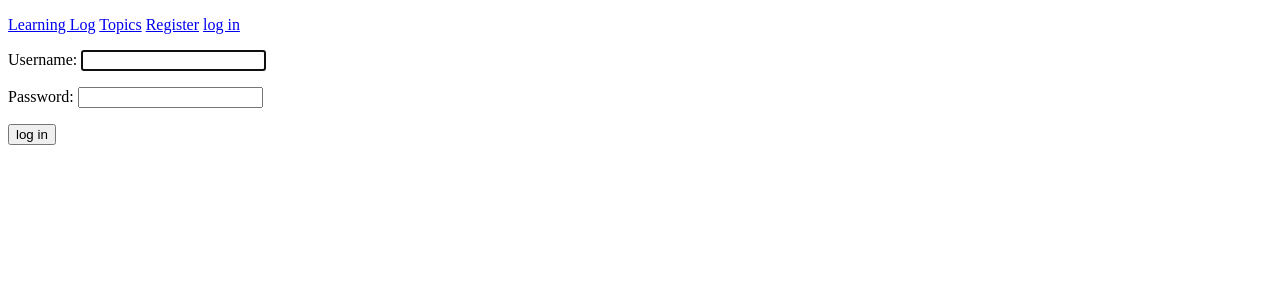
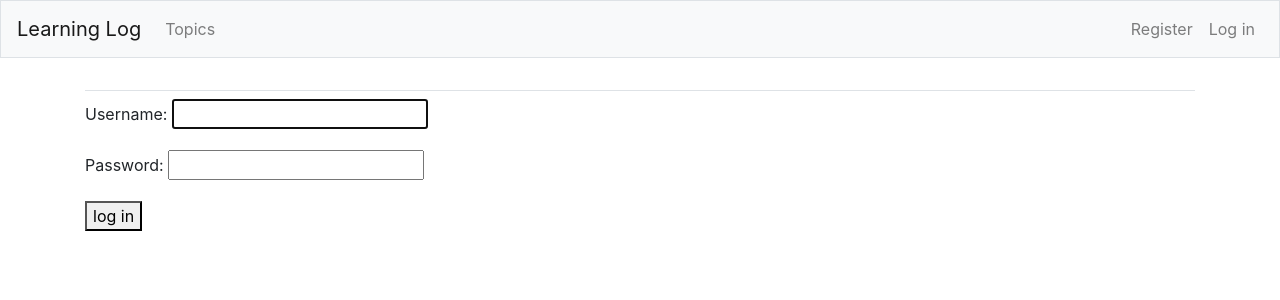
Before and after one commit to dovzhenkoav/learning_log, a Django app: a page that uses learning_log/app_learning_log/templates/site/base.html in a window 1280 px wide. Shown: the top 300 px of the page. Run offline with Django 4.2, Linux system fonts and the light colour scheme; some libraries are stand-ins or nearby versions.

Commit message:
add navbar fix login redirect page

```diff
--- a/learning_log/app_learning_log/templates/site/base.html
+++ b/learning_log/app_learning_log/templates/site/base.html
@@ -1,25 +1,60 @@
+{% load bootstrap4 %}
+
 <!DOCTYPE html>
 <html lang="en">
 <head>
     <meta charset="UTF-8">
-
+    <meta name="viewport" content="width=device-width, initial-scale=1, shrink-to-fit=no">
     <title>{% block title %}{% endblock %}</title>
 
+    {% bootstrap_css %}
+    {% bootstrap_javascript jquery='full' %}
 </head>
 <body>
-<p>
-    <a href="{% url 'index' %}">Learning Log</a>
-    <a href="{% url 'topics' %}">Topics</a>
-    {% if user.is_authenticated %}
-    Hello, {{ user.username }}
-    <a href="{% url 'logout' %}">log out</a>
-    {% else %}
-    <a href="{% url 'register' %}">Register</a>
-    <a href="{% url 'login' %}">log in</a>
-    {% endif %}
-</p>
-{% block content %}
+    <nav class="navbar navbar-expand-md navbar-light bg-light mb-4 border">
 
-{% endblock %}
+        <a class="navbar-brand" href="{% url 'index' %}">Learning Log</a>
+
+        <button class="navbar-toggler" type="button" data-toggle="collapse" data-target="#navbarCollapse" aria-controls="navbarCollapse" aria-expanded="false" aria-label="Toggle navigation">
+            <span class="navbar-toggler-icon">
+
+            </span>
+        </button>
+        <div class="collapse navbar-collapse" id="navbarCollapse">
+            <ul class="navbar-nav mr-auto">
+                <li class="nav-item">
+                    <a class="nav-link" href="{% url 'topics' %}">Topics</a>
+                </li>
+            </ul>
+            <ul class="navbar-nav ml-auto">
+                {% if user.is_authenticated %}
+                    <li class="nav-item">
+                        <span class="navbar-text">Hello, {{ user.username }}.</span>
+                    </li>
+                    <li class="nav-item">
+                        <a class="nav-link" href="{% url 'logout' %}">Log out</a>
+                    </li>
+                {% else %}
+                    <li class="nav-item">
+                        <a class="nav-link" href="{% url 'register' %}">Register</a>
+                    </li>
+                    <li class="nav-item">
+                        <a class="nav-link" href="{% url 'login' %}">Log in</a>
+                    </li>
+                {% endif %}
+            </ul>
+        </div>
+    </nav>
+
+<main role="main" class="container">
+    <div class="pb-2 mb-2 border-bottom">
+        {% block page_header %}{% endblock %}
+    </div>
+    <div>
+        {% block content %}{% endblock %}
+    </div>
+</main>
+
+
 </body>
 </html>
--- a/learning_log/learning_log/settings.py
+++ b/learning_log/learning_log/settings.py
@@ -131,3 +131,4 @@ STATIC_URL = 'static/'
 DEFAULT_AUTO_FIELD = 'django.db.models.BigAutoField'
 
 LOGIN_URL = "/users/login/"
+LOGIN_REDIRECT_URL = "/"
```
